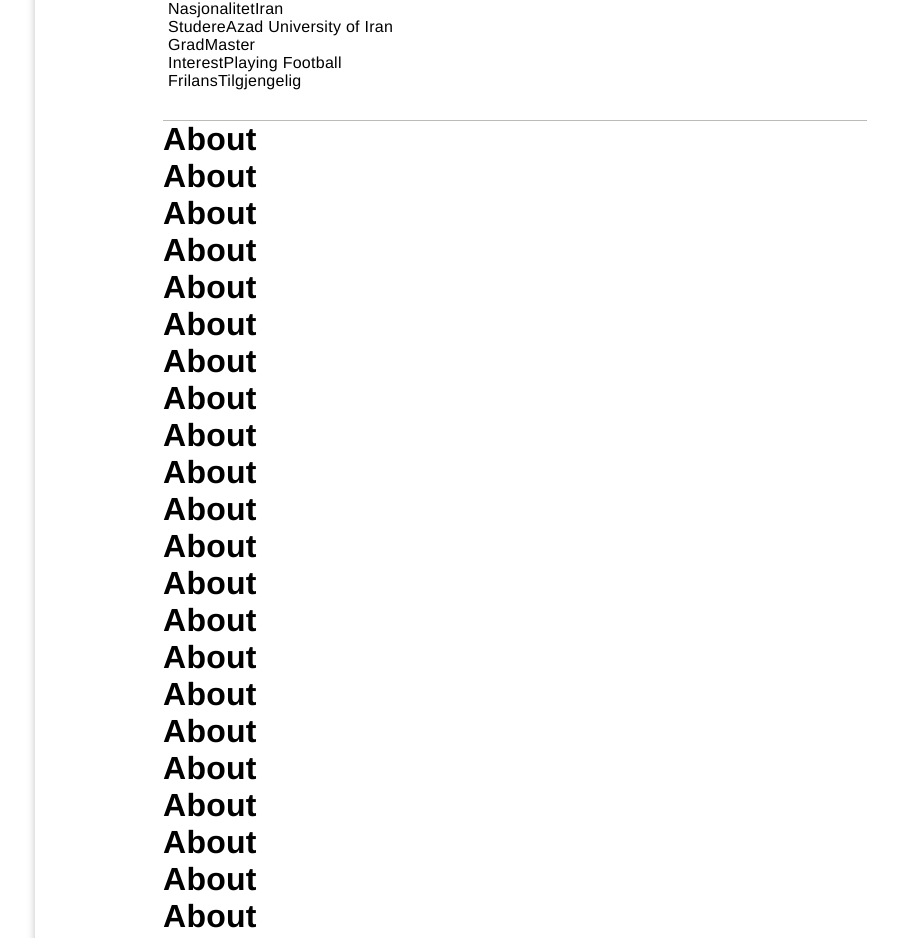
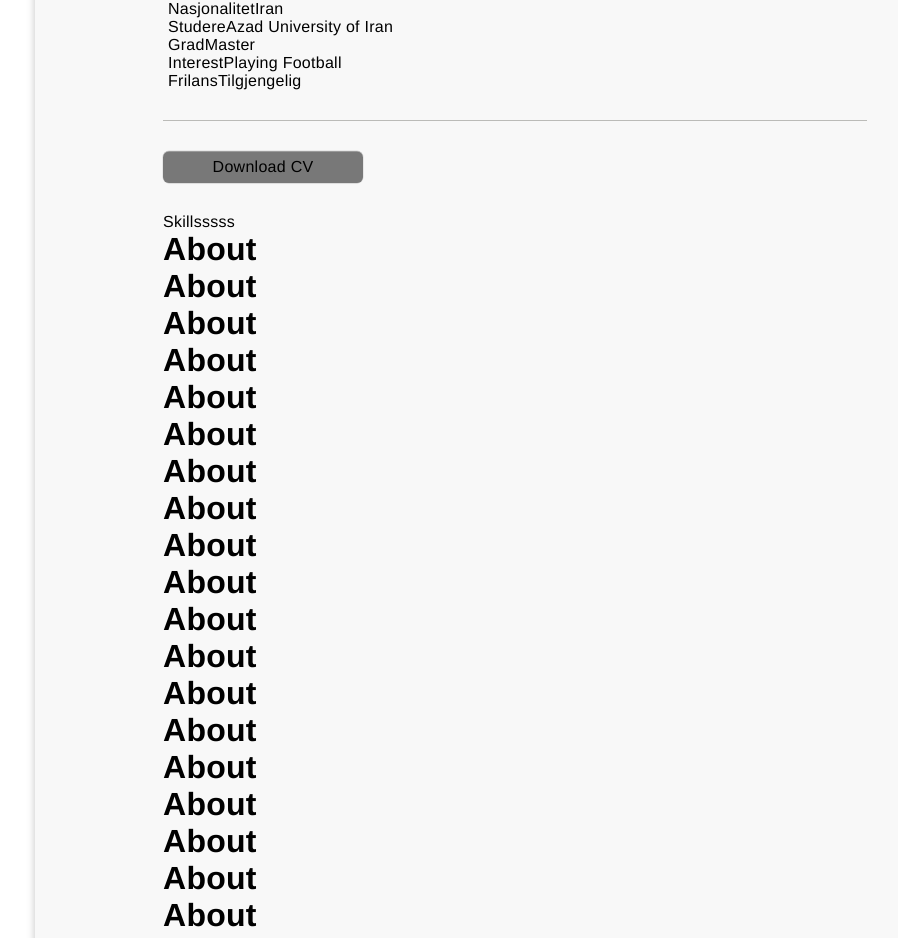
Before and after one commit to maf256/sitedesign, a Next.js app: page /about in a window 1280 px wide. Shown: the part 1375-2313 px from the top of the page, without its empty margins (285-1183 px from the left). Built offline with nearby package versions, Linux system fonts and the light colour scheme.

Commit message:
added ButtonCV in About

```diff
--- a/components/about/index.js
+++ b/components/about/index.js
@@ -1,4 +1,4 @@
-import { AboutPage, DetailContainer, NameContainer, InfoContainer, Ul } from "./pageStyled"
+import { AboutPage, DetailContainer, NameContainer, InfoContainer, Ul, Skills, Knowledge, ButtonCV } from "./pageStyled"
 import { Data } from "../common/Data"
 import Image from 'next/image'
 import Img from '../common/image/me.png'
@@ -32,8 +32,19 @@ export default function About({language}){
                 </li>
                 ))}
             </Ul>
+        </InfoContainer>
+        <ButtonCV href="https://docs.google.com/document/d/1CnW2JXswDhA3hJBSsXhzZ98TOPY6wbgO/edit?usp=sharing&ouid=109271537866387535039&rtpof=true&sd=true">Download CV</ButtonCV>
 
-        </InfoContainer>
+
+        <Skills>
+            Skillsssss
+        </Skills>
+
+        <Knowledge>
+
+        </Knowledge>
+
+
 
         <h1>About</h1>
         <h1>About</h1>
--- a/components/about/pageStyled.js
+++ b/components/about/pageStyled.js
@@ -1,9 +1,11 @@
 "use client"
+import { Button } from '@mui/material';
 import styled from 'styled-components';
 
 export const AboutPage = styled.div`
     box-shadow: rgba(0, 0, 0, 0.24) 0px 3px 8px;
     min-height: 100vh;
+    background-color: ${({theme}) => theme.BC_Home};
     @media (min-width: 900px) {
         margin-left: 25%;
         width: 75%;
@@ -34,8 +36,6 @@ export const DetailContainer = styled.div`
     border-top: solid 1px ${({theme}) => theme.Text_Paragraph};
     border-bottom: solid 1px ${({theme}) => theme.Text_Paragraph};
     padding: 30px 5px;
-    background-color: ${({theme}) => theme.BC_Home};
-
     p {
         color: ${({theme}) => theme.Text_Paragraph};
         margin: 15px 0;
@@ -71,3 +71,31 @@ export const InfoContainer = styled.div`
 `
 export const Ul = styled.ul`
 `
+
+export const ButtonCV = styled.a`
+    max-width: 200px;
+    display: flex;
+    flex-direction: column;
+    align-items: center;
+    padding: 7px 14px;
+    margin: 30px 0;
+
+    border-radius: 6px;
+    box-shadow: 0px 0.5px 1px rgba(0, 0, 0, 0.1), inset 0px 0.5px 0.5px rgba(255, 255, 255, 0.5), 0px 0px 0px 0.5px rgba(0, 0, 0, 0.12);
+    color: ${({theme}) => theme.Text_Logo};
+    background: ${({theme}) => theme.Text_Title};;
+
+    user-select: none;
+    -webkit-user-select: none;
+    touch-action: manipulation;
+    &:focus {
+        box-shadow: inset 0px 0.8px 0px -0.25px rgba(255, 255, 255, 0.2), 0px 0.5px 1px rgba(0, 0, 0, 0.1), 0px 0px 0px 3.5px rgba(58, 108, 217, 0.5);
+        outline: 0;
+    }
+`
+
+export const Skills = styled.div`
+`
+
+export const Knowledge = styled.div`
+`
--- a/styles/globals.css
+++ b/styles/globals.css
@@ -15,3 +15,7 @@ body {
 ul {
   list-style-type: none;
 }
+
+a {
+  text-decoration: none;
+}
```
